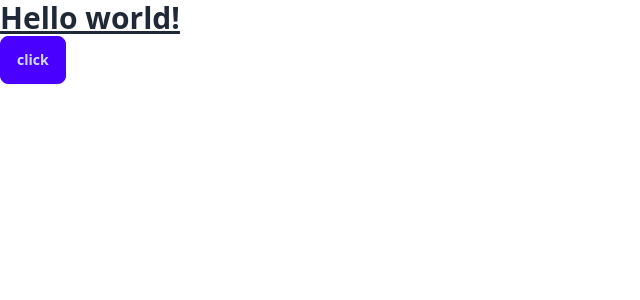
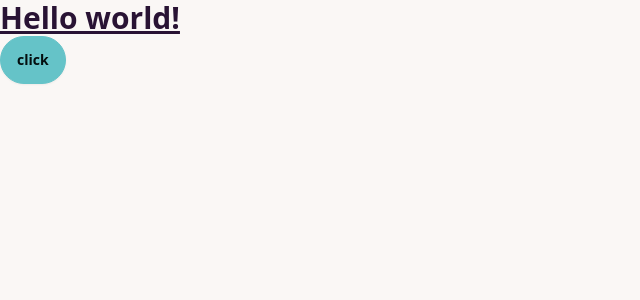
Before and after one commit to shivukc-04/Oblivion-IT-Management, a React app in the folder frontend/: page / in a window 1280 px wide. Shown: the top 300 px of the page, without its empty margins (0-640 px from the left). Built offline with nearby package versions, Linux system fonts and the light colour scheme; the HTML template or start-up script is replaced by a standard one.

Commit message:
feat: setup plugins for daisyui themes

```diff
--- a/frontend/tailwind.config.js
+++ b/frontend/tailwind.config.js
@@ -10,4 +10,7 @@ export default {
     extend: {},
   },
   plugins: [daisyui],
+  daisyui: {
+    themes: ["cupcake", "fantasy"],
+  },
 }
```
